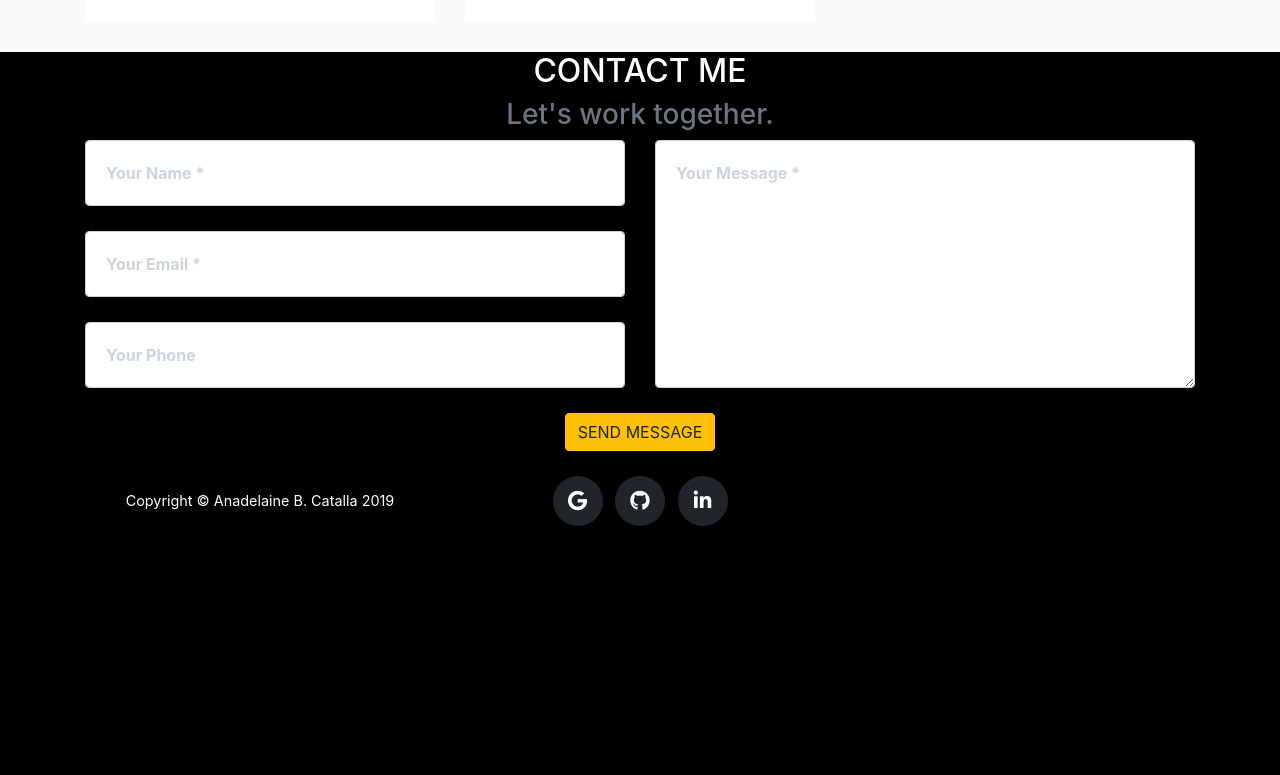
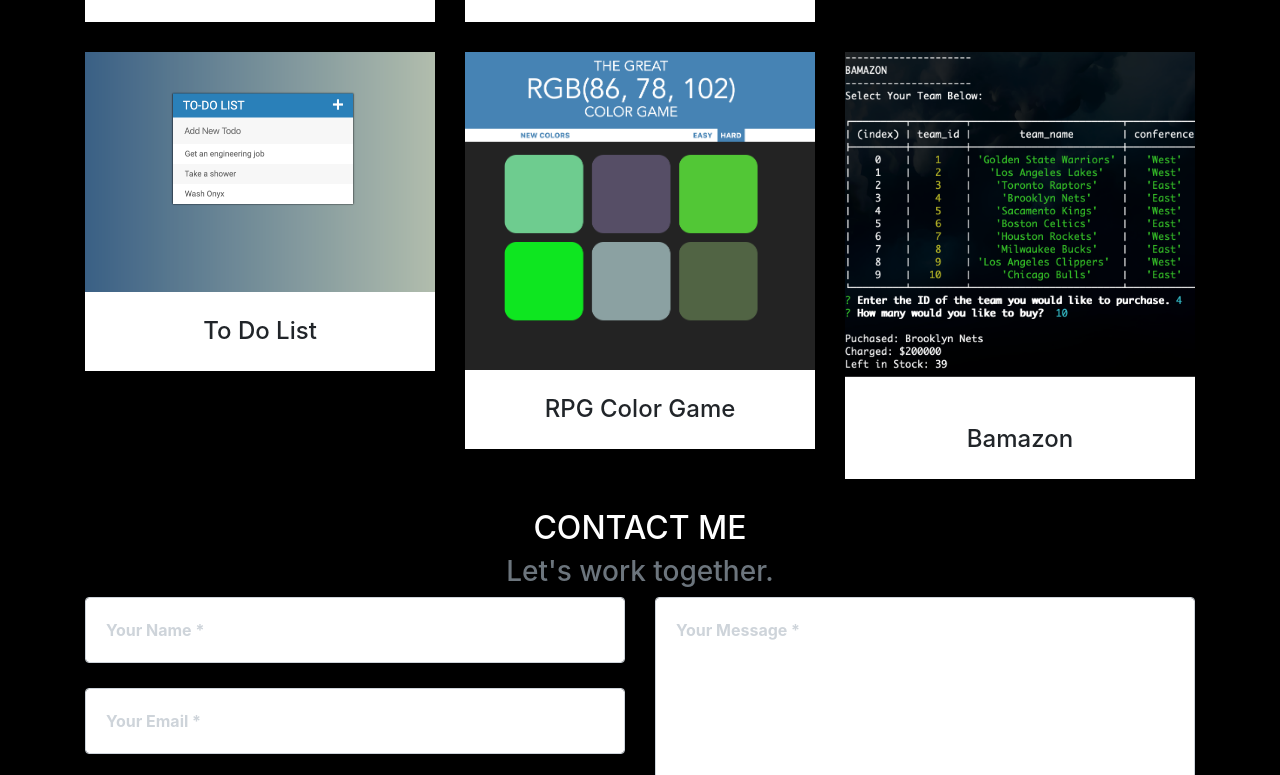
Before and after one commit to 8abc/Portfolio, a plain HTML site: page index.html in a window 1280 px wide. Shown: the part 971-1746 px from the top of the page. Before the commit the page ends 1522 px from the top, so only its background shows below. Drawn offline with nearby package versions, Linux system fonts and the light colour scheme.

Commit message:
added more projects and black background

```diff
--- a/assets/style.css
+++ b/assets/style.css
@@ -25,6 +25,7 @@ body {
 .bio {
   color: white;
 }
+
 /* ===================== */
 .projectBackground {
   background-color: #000000;
--- a/index.html
+++ b/index.html
@@ -94,7 +94,7 @@
     </div>
     <!-- Projects -->
     <div class="projectBackground">
-      <section class="bg-light page-section" id="portfolio">
+      <section class="bg-black page-section" id="portfolio">
         <div class="container">
           <div class="row">
             <div class="col-lg-12 text-center">
@@ -155,6 +155,37 @@
                 <h4>Friend Finder</h4>
                 <!-- <p class="text-muted">Photography</p> -->
               </div>
+            </div>
+          </div>
+          <!-- new projects -->
+          <div class="row">
+            <div class="col-md-4 col-sm-6 portfolio-item">
+              <a href="https://8abc.github.io/Psychic-Game/">
+                <img class="img-fluid" src="./images/image9.png" alt="" />
+              </a>
+              <div class="portfolio-caption">
+                <h4>To Do List</h4>
+                <!-- <p class="text-muted">Illustration</p> -->
+              </div>
+            </div>
+            <div class="col-md-4 col-sm-6 portfolio-item">
+              <a href="https://8abc.github.io/Giphy-API/">
+                <img class="img-fluid" src="./images/image10.png" alt="" />
+              </a>
+              <div class="portfolio-caption">
+                <h4>RPG Color Game</h4>
+                <!-- <p class="text-muted">Graphic Design</p> -->
+              </div>
+            </div>
+            <div class="col-md-4 col-sm-6 portfolio-item">
+              <a href="https://8abc.github.io/TriviaGame/">
+                <img class="img-fluid" src="./images/image11.png" alt="" />
+              </a>
+              <div class="portfolio-caption">
+                <h4>Bamazon</h4>
+                <!-- <p class="text-muted">Identity</p> -->
+              </div>
+            </div>
             </div>
           </div>
         </div>
```
Also changed, not shown: images/image10.png (added), images/image11.png (added), images/image12.png (added), images/image9.png (added), 1 other file.
